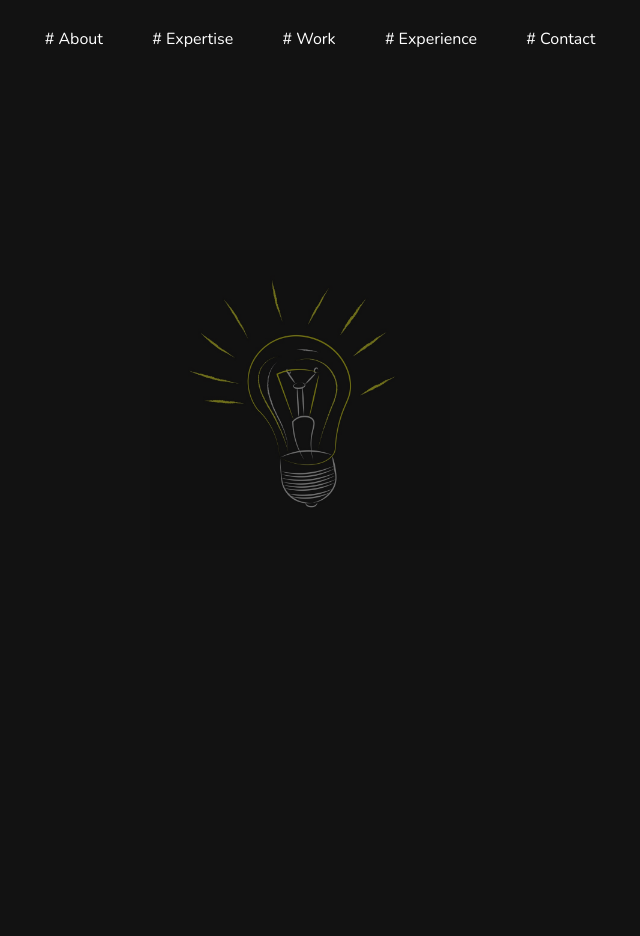
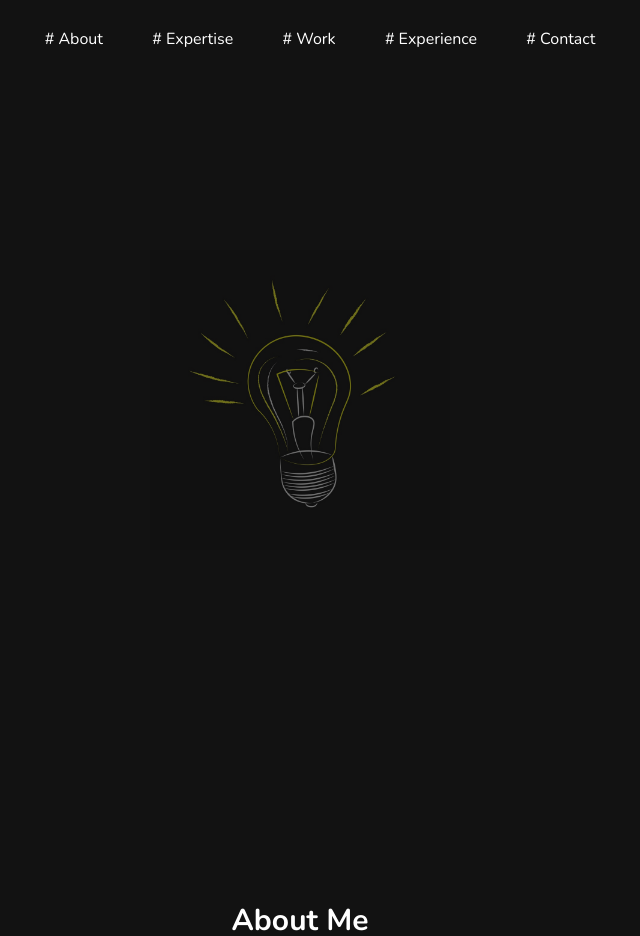
Before and after one commit to mrichhub/mikerichards.tech, a React (Vite) app: page /portfolio in a window 1280 px wide. Shown: the top 936 px of the page, without its empty margins (340-980 px from the left). Built offline with nearby package versions, Linux system fonts and the light colour scheme.

Commit message:
Fixed h3 margin

```diff
--- a/src/components/pages/portfolio.scss
+++ b/src/components/pages/portfolio.scss
@@ -104,6 +104,8 @@ a {
 
 			h3 {
 				font-size: 30px;
+				margin-block-start: 0;
+				margin-block-end: 0;
 			}
 
 			&.main {
```
